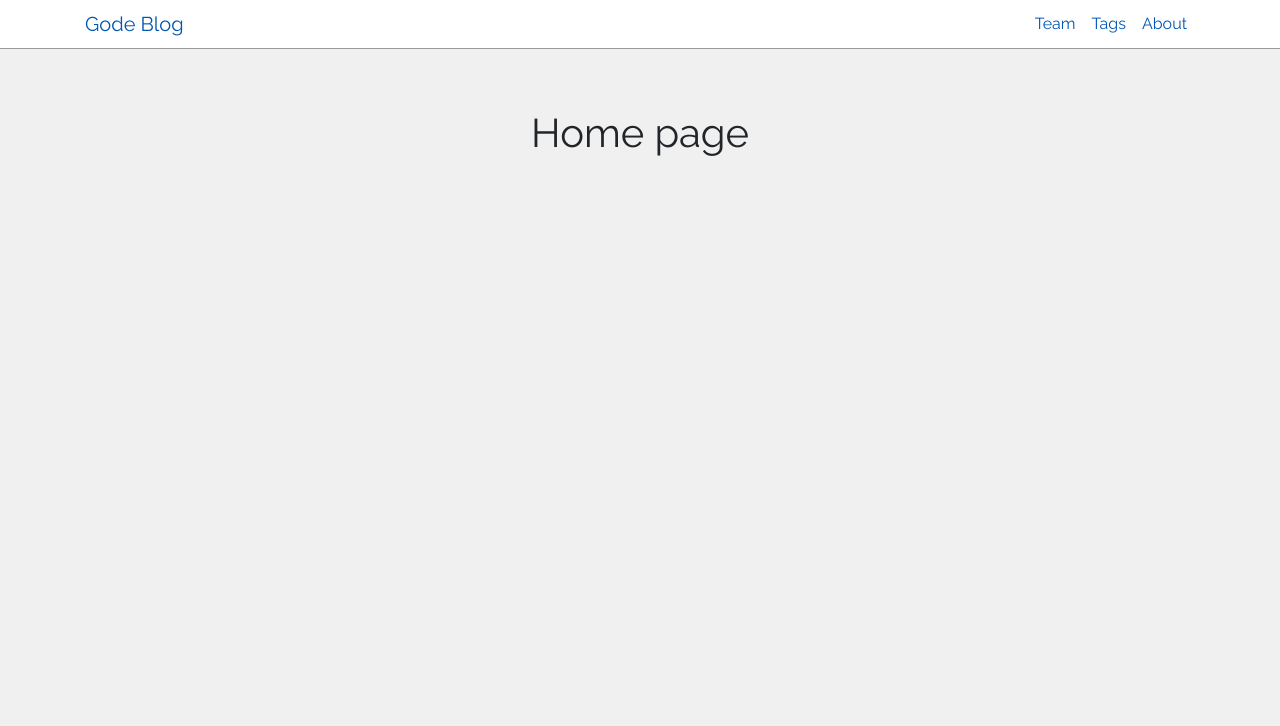
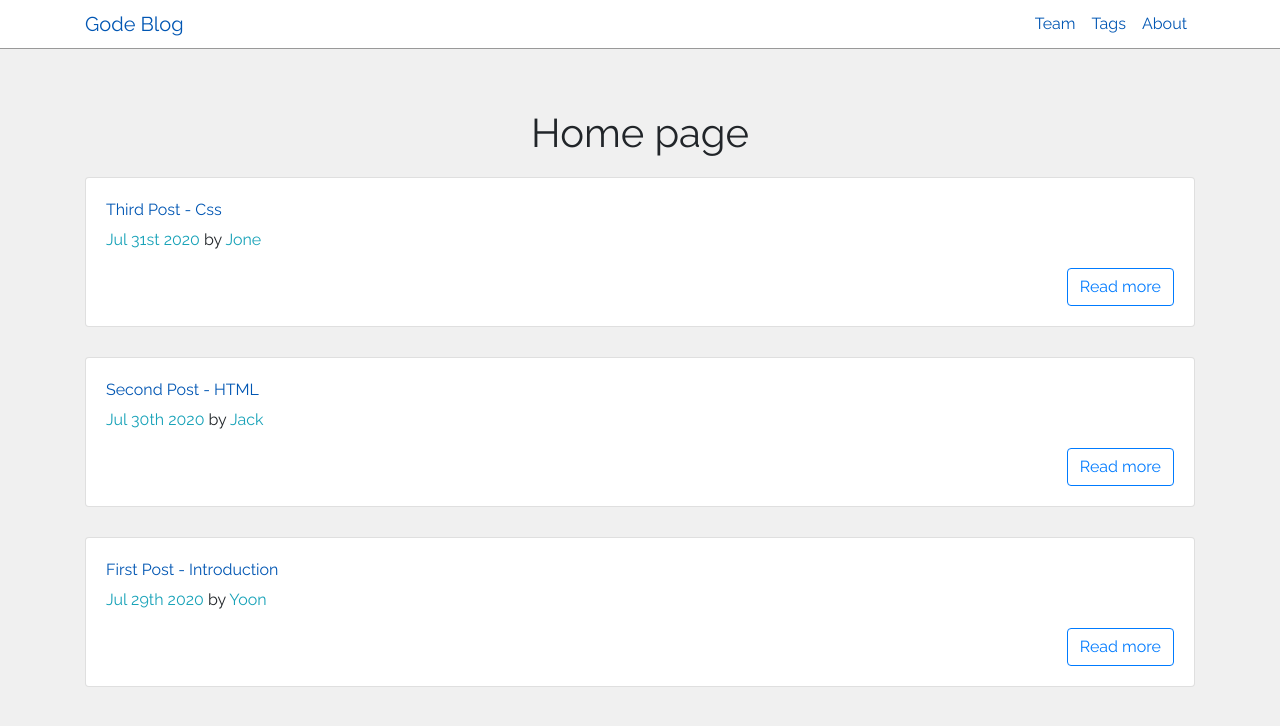
Before and after one commit to kyungyoonha/practice__react_gatsby_netlify-blog, a Gatsby site: page / in a window 1280 px wide. Built offline with nearby package versions, Linux system fonts and the light colour scheme; Gatsby itself is replaced by a stand-in of ours.

Commit message:
creating and fetching posts

```diff
--- a/gatsby-config.js
+++ b/gatsby-config.js
@@ -6,7 +6,6 @@
   },
   plugins: [
     `gatsby-plugin-react-helmet`,
-    "gatsby-plugin-sass",
     {
       resolve: `gatsby-source-filesystem`,
       options: {
@@ -14,9 +13,15 @@
         path: `${__dirname}/src/images`,
       },
     },
+    {
+      resolve: `gatsby-source-filesystem`,
+      options: {
+        name: `images`,
+        path: `${__dirname}/src/pages`,
+      },
+    },
     `gatsby-transformer-sharp`,
     `gatsby-plugin-sharp`,
-    "gatsby-plugin-catch-links",
     {
       resolve: `gatsby-plugin-manifest`,
       options: {
@@ -29,6 +34,9 @@
         icon: `src/images/icon.png`, // This path is relative to the root of the site.
       },
     },
+    "gatsby-plugin-sass",
+    "gatsby-plugin-catch-links",
+    "gatsby-transformer-remark",
     // this (optional) plugin enables Progressive Web App + Offline functionality
     // To learn more, visit: https://gatsby.dev/offline
     // `gatsby-plugin-offline`,
--- a/package.json
+++ b/package.json
@@ -15,6 +15,7 @@
     "gatsby-plugin-sass": "^2.3.12",
     "gatsby-plugin-sharp": "^2.6.14",
     "gatsby-source-filesystem": "^2.3.14",
+    "gatsby-transformer-remark": "^2.8.27",
     "gatsby-transformer-sharp": "^2.5.7",
     "node-sass": "^4.14.1",
     "prop-types": "^15.7.2",
--- /dev/null
+++ b/src/components/Post.js
@@ -0,0 +1,25 @@
+import React from "react"
+import { Link } from "gatsby"
+import { Card, CardTitle, CardText, CardSubtitle, CardBody } from "reactstrap"
+
+const Post = ({ title, author, path, date, body }) => {
+  return (
+    <Card>
+      <CardBody>
+        <CardTitle>
+          <Link to={path}>{title}</Link>
+        </CardTitle>
+        <CardSubtitle>
+          <span className="text-info">{date}</span> by{" "}
+          <span className="text-info">{author}</span>
+        </CardSubtitle>
+        <CardText>{body}</CardText>
+        <Link to={path} className="btn btn-outline-primary float-right">
+          Read more
+        </Link>
+      </CardBody>
+    </Card>
+  )
+}
+
+export default Post
--- a/src/pages/index.js
+++ b/src/pages/index.js
@@ -1,14 +1,52 @@
 import React from "react"
-
 import Layout from "../components/layout"
 import SEO from "../components/seo"
+import { graphql, StaticQuery } from "gatsby"
+import Post from "../components/Post"
 
 const IndexPage = () => (
   <Layout>
     <SEO title="Home" />
     <h1>Home page</h1>
+    <StaticQuery
+      query={indexQuery}
+      render={data => {
+        return (
+          <div>
+            {data.allMarkdownRemark.edges.map(({ node }) => (
+              <Post
+                title={node.frontmatter.title}
+                author={node.frontmatter.author}
+                path={node.frontmatter.path}
+                date={node.frontmatter.date}
+                body={node.frontmatter.body}
+              />
+            ))}
+          </div>
+        )
+      }}
+    />
   </Layout>
 )
+
+const indexQuery = graphql`
+  query {
+    allMarkdownRemark(sort: { fields: [frontmatter___date], order: DESC }) {
+      edges {
+        node {
+          id
+          frontmatter {
+            title
+            date(formatString: "MMM Do YYYY")
+            author
+            path
+          }
+          excerpt
+        }
+      }
+    }
+  }
+`
 
 export default IndexPage
 
@@ -18,3 +56,6 @@
 
 // npm install gatsby-plugin-catch-links => 링크 이동시 리로딩이 아니라 싱글페이지로 작동
 // gatsby-config > plugins > 'gatsby-plugin-catch-links' 추가
+
+// npm install gatsby-transformer-remark
+// gatsby-config > plugins > 'gatsby-transformer-remark' 추가
--- /dev/null
+++ b/src/pages/posts/001-first-post.md
@@ -0,0 +1,9 @@
+---
+title: "First Post - Introduction"
+date: "2020-07-29 11:46:00"
+author: "Yoon"
+path: "/first-post"
+---
+
+Welcome to Code Blog, I hope you enjoy our content,
+have a wondoerful day and life :)
--- /dev/null
+++ b/src/pages/posts/002-second-post.md
@@ -0,0 +1,8 @@
+---
+title: "Second Post - HTML"
+date: "2020-07-30 11:46:00"
+author: "Jack"
+path: "/second-post"
+---
+
+Today, we are gonna talk bout HTML5.Today, we are gonna talk bout HTML5.Today, we are gonna talk bout HTML5.Today, we are gonna talk bout HTML5.Today, we are gonna talk bout HTML5.Today, we are gonna talk bout HTML5.Today, we are gonna talk bout HTML5.Today, we are gonna talk bout HTML5.Today, we are gonna talk bout HTML5.Today, we are gonna talk bout HTML5.Today, we are gonna talk bout HTML5.Today, we are gonna talk bout HTML5.Today, we are gonna talk bout HTML5.Today, we are gonna talk bout HTML5.Today, we are gonna talk bout HTML5.Today, we are gonna talk bout HTML5.Today, we are gonna talk bout HTML5.Today, we are gonna talk bout HTML5.Today, we are gonna talk bout HTML5.Today, we are gonna talk bout HTML5.Today, we are gonna talk bout HTML5.Today, we are gonna talk bout HTML5.
--- /dev/null
+++ b/src/pages/posts/003-third-post.md
@@ -0,0 +1,8 @@
+---
+title: "Third Post - Css"
+date: "2020-07-31 11:46:00"
+author: "Jone"
+path: "/third-post"
+---
+
+This time we are gonna dive into CSS. This time we are gonna dive into CSS.This time we are gonna dive into CSS.This time we are gonna dive into CSS.This time we are gonna dive into CSS.This time we are gonna dive into CSS.This time we are gonna dive into CSS.This time we are gonna dive into CSS.This time we are gonna dive into CSS.This time we are gonna dive into CSS.This time we are gonna dive into CSS.This time we are gonna dive into CSS.
```
Also changed, not shown: src/images/image1.jpg (added), src/images/image2.png (added), src/images/image3.jpg (added), 1 other file.
